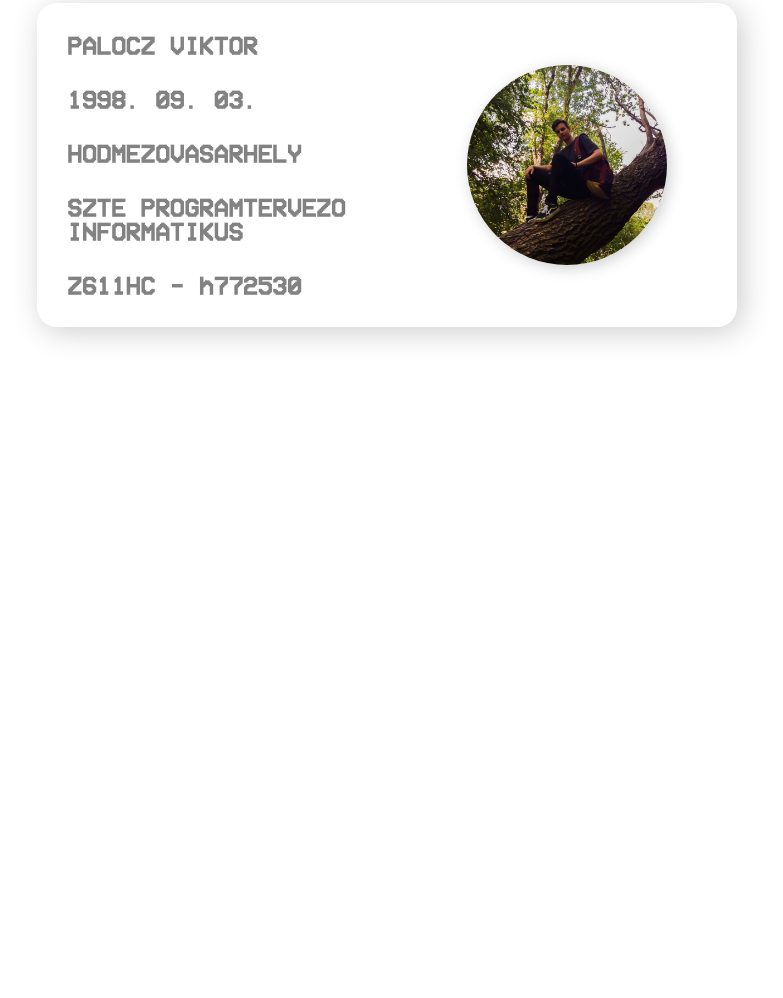
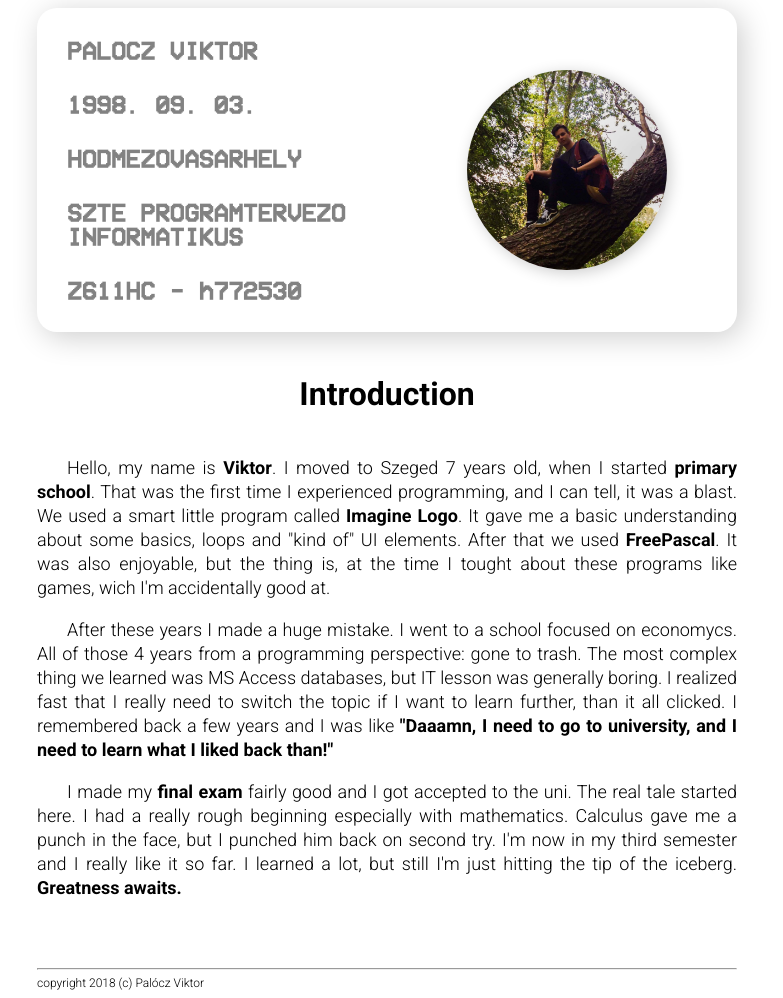
Before and after one commit to paloczviktor/paloczviktor.github.io, a plain HTML site: page index.html in a window 1280 px wide. Shown: the part 150-1148 px from the top of the page, without its empty margins (253-1036 px from the left). Before the commit the page ends 800 px from the top, so only its background shows below. Drawn offline with Linux system fonts and the light colour scheme.

Commit message:
About me completed
## Added:
- lots of text
- footer

```diff
--- a/index.html
+++ b/index.html
@@ -29,11 +29,17 @@
 			</div>
 			<img class="profile_picture" src="res/img/profpic.jpg" alt="Profile picture" width="200px" height="200px">
 		</div>
-		<div class="">
-
+		<div class="introduction">
+			<div class="header2">
+				Introduction
+			</div>
+			<p>Hello, my name is <b>Viktor</b>. I moved to Szeged 7 years old, when I started <b>primary school</b>. That was the first time I experienced programming, and I can tell, it was a blast. We used a smart little program called <b>Imagine Logo</b>. It gave me a basic understanding about some basics, loops and "kind of" UI elements. After that we used <b>FreePascal</b>. It was also enjoyable, but the thing is, at the time I tought about these programs like games, wich I'm accidentally good at.</p>
+			<p>After these years I made a huge mistake. I went to a school focused on economycs. All of those 4 years from a programming perspective: gone to trash. The most complex thing we learned was MS Access databases, but IT lesson was generally boring. I realized fast that I really need to switch the topic if I want to learn further, than it all clicked. I remembered back a few years and I was like <b>"Daaamn, I need to go to university, and I need to learn what I liked back than!"</b></p>
+			<p>I made my <b>final exam</b> fairly good and I got accepted to the uni. The real tale started here. I had a really rough beginning especially with mathematics. Calculus gave me a punch in the face, but I punched him back on second try. I'm now in my third semester and I really like it so far. I learned a lot, but still I'm just hitting the tip of the iceberg. <b>Greatness awaits.</b></p>
 		</div>
 	</content>
 	<footer>
-
+		<hr>
+		copyright 2018 (c) Palócz Viktor
 	</footer>
 </body>
--- a/style.css
+++ b/style.css
@@ -7,6 +7,16 @@
 
 * {
 	font-family: 'Roboto', sans-serif;
+}
+
+hr {
+	margin-top: 50px;
+}
+
+p {
+	font-size: 18px;
+	text-indent: 30px;
+	text-align: justify;
 }
 
 header {
@@ -19,12 +29,13 @@ header {
 content {
 	display: block;
 	align-content: center;
-	display: flex;
 }
 
 footer {
-	position: relative;
-
+	font-weight: 300;
+	font-size: 12px;
+	max-width: 700px;
+	margin: auto;
 }
 
 
@@ -41,6 +52,7 @@ footer {
 .header2 {
 	font-size: 32px;
 	font-weight: 700;
+	margin-bottom: 50px;
 }
 
 /*navigation bar*/
@@ -55,6 +67,7 @@ footer {
 }
 
 .navigation_bar ul li {
+	font-size: 20px;
 	display: inline-block;
 	padding-left: 25px;
 	margin-left: 25px;
@@ -104,4 +117,18 @@ footer {
 	font-family: VCR-OSD;
 	color: rgb(130,130,130);
 }
+
+/*introduction*/
+
+.introduction {
+	text-align: center;
+	margin-left: auto;
+	margin-top: 50px;
+	margin-right: auto;
+	font-weight: 300;
+	max-width: 700px;
+	line-height: 1.5em;
+}
+
+
 /*IDs*/
```
